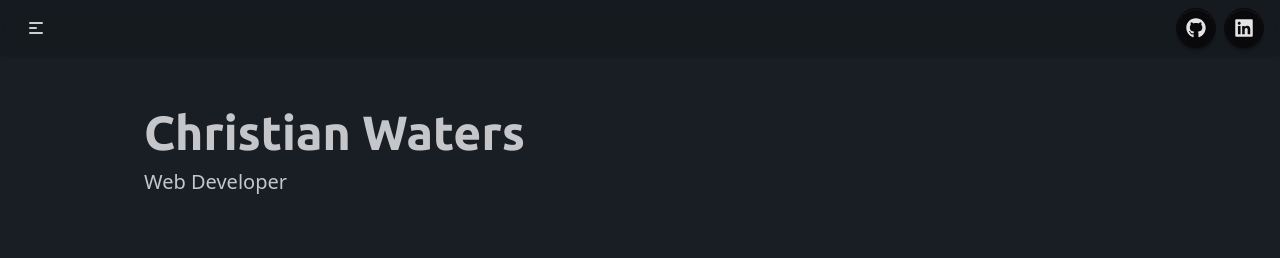
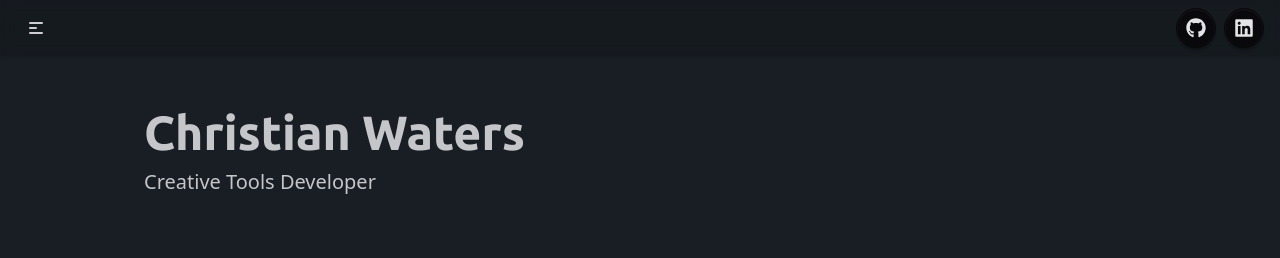
Before and after one commit to rotisserie-christian/portfolio, a React (Vite) app: page / in a window 1280 px wide. Shown: the top 258 px of the page. Built offline with nearby package versions, Linux system fonts and the light colour scheme; no server answers.

Commit message:
edit bio and meta tags

```diff
--- a/index.html
+++ b/index.html
@@ -34,24 +34,24 @@
     }
   </style>
   <meta name="description"
-    content="Web developer in Saskatoon, Canada. Building custom interactive websites that engage visitors and generate more leads" />
+    content="Creative tools developer in Saskatoon, Canada" />
   <meta name="theme-color" content="#1d232a" />
-  <title>Christian Waters | Web Developer</title>
+  <title>Christian Waters | Developer</title>
 
   <!-- Open Graph / Facebook -->
   <meta property="og:type" content="website">
   <meta property="og:url" content="https://christianwaters.dev/">
   <meta property="og:title" content="Christian Waters | Web Developer">
   <meta property="og:description"
-    content="Web developer in Saskatoon, Canada. Building custom interactive websites that engage visitors and generate more leads.">
+    content="Creative tools developer in Saskatoon, Canada">
   <meta property="og:image" content="https://christianwaters.dev/og-image.png">
 
   <!-- Twitter -->
   <meta property="twitter:card" content="summary_large_image">
   <meta property="twitter:url" content="https://christianwaters.dev/">
-  <meta property="twitter:title" content="Christian Waters | Web Developer">
+  <meta property="twitter:title" content="Christian Waters | Developer">
   <meta property="twitter:description"
-    content="Web developer in Saskatoon, Canada. Building custom interactive websites that engage visitors and generate more leads.">
+    content="Creative tools developer in Saskatoon, Canada">
   <meta property="twitter:image" content="https://christianwaters.dev/og-image.png">
 
   <!-- JSON-LD -->
--- a/src/pages/home/Home.jsx
+++ b/src/pages/home/Home.jsx
@@ -38,7 +38,7 @@ export default function Home() {
                         Christian Waters
                     </h1>
                     <p className="text-lg lg:text-xl mt-3 text-neutral-content/85 text-left">
-                        {!isChrome && <span className="text-xl mr-2">🇨🇦</span>}Web Developer
+                        {!isChrome && <span className="text-xl mr-2">🇨🇦</span>}Creative Tools Developer
                     </p>
                 </header>
 
```
